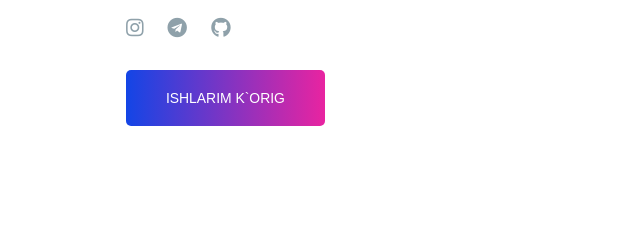
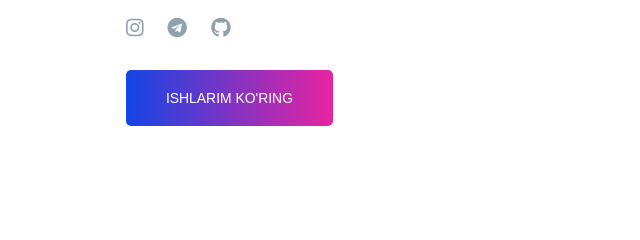
Before and after one commit to astonaqulovsukhrob/portfolio, a plain HTML site: page index.html in a window 1280 px wide. Shown: the part 370-610 px from the top of the page, 0-640 px from the left. Drawn offline with Linux system fonts and the light colour scheme.

Commit message:
Update index.html

```diff
--- a/index.html
+++ b/index.html
@@ -76,7 +76,7 @@
             </a>
           </div>
           <button type="button" class="main-section_action button">
-            Ishlarim k`orig
+            Ishlarim ko'ring
           </button>
         </div>
         <div class="main-section_image">
```
